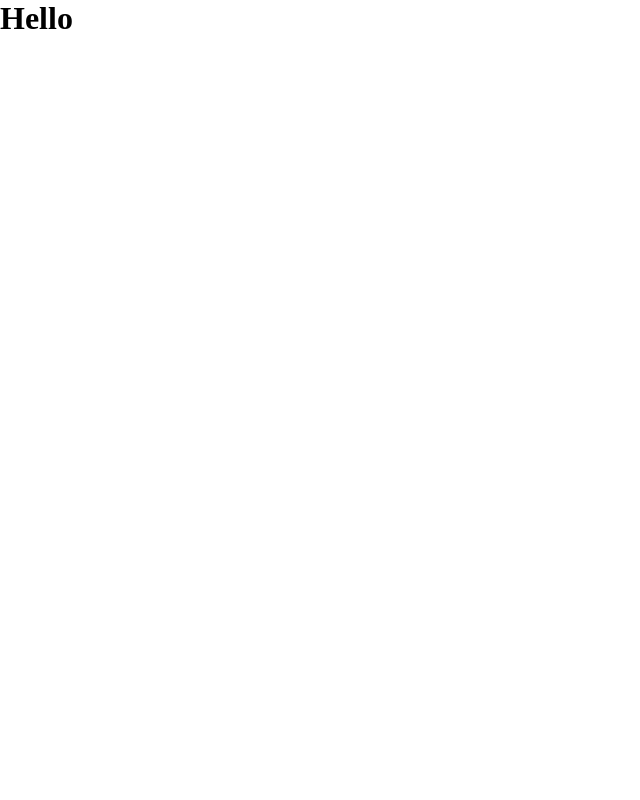
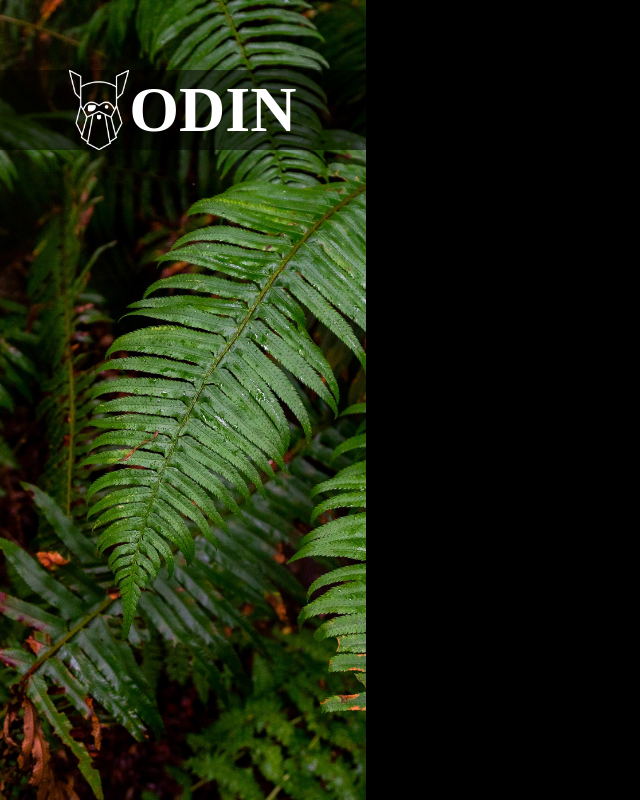
Before and after one commit to Khan1thu/odin-sign-up-form, a plain HTML site: page index.html in a window 1280 px wide. Shown: the whole page, without its empty margins (0-640 px from the left). Drawn offline with Linux system fonts and the light colour scheme.

Commit message:
left complete

```diff
--- a/index.html
+++ b/index.html
@@ -8,6 +8,20 @@
     <link rel="stylesheet" href="style.css">
 </head>
 <body>
-    <h1>Hello</h1>
+
+    <div class="container">
+        <div class="left">
+            <div class="logo">
+                <img src="./odin-lined.png" alt="">
+                <h1>Odin</h1>
+            </div>
+        </div>
+
+        <div class="right">
+            <h1>asdfl</h1>
+        </div>
+    </div>
+
+
 </body>
 </html>
--- a/style.css
+++ b/style.css
@@ -9,6 +9,36 @@
     font-family: Norse;
 }
 
-h1{
+.container{
+    display: flex;
+    flex-direction: row;
+    height: 100vh;
+}
+
+.left{
+    flex: 2;
+    background-image: url("./halie-west-25xggax4bSA-unsplash.jpg");
+    background-repeat: no-repeat;
+    background-size: cover;
+}
+
+.logo{
+    display: flex;
+    align-items: center;
+    justify-content: center;
+    background-color: rgba(0,0,0,.5);
+    text-transform: uppercase;
     font-family: Norse;
+    color: white;
+    font-size: 2rem;
+    margin: 70px 0px;
 }
+
+.logo img{
+    width: 60px;
+}
+
+.right{
+    background-color: black;
+    flex: 5;
+}
```
